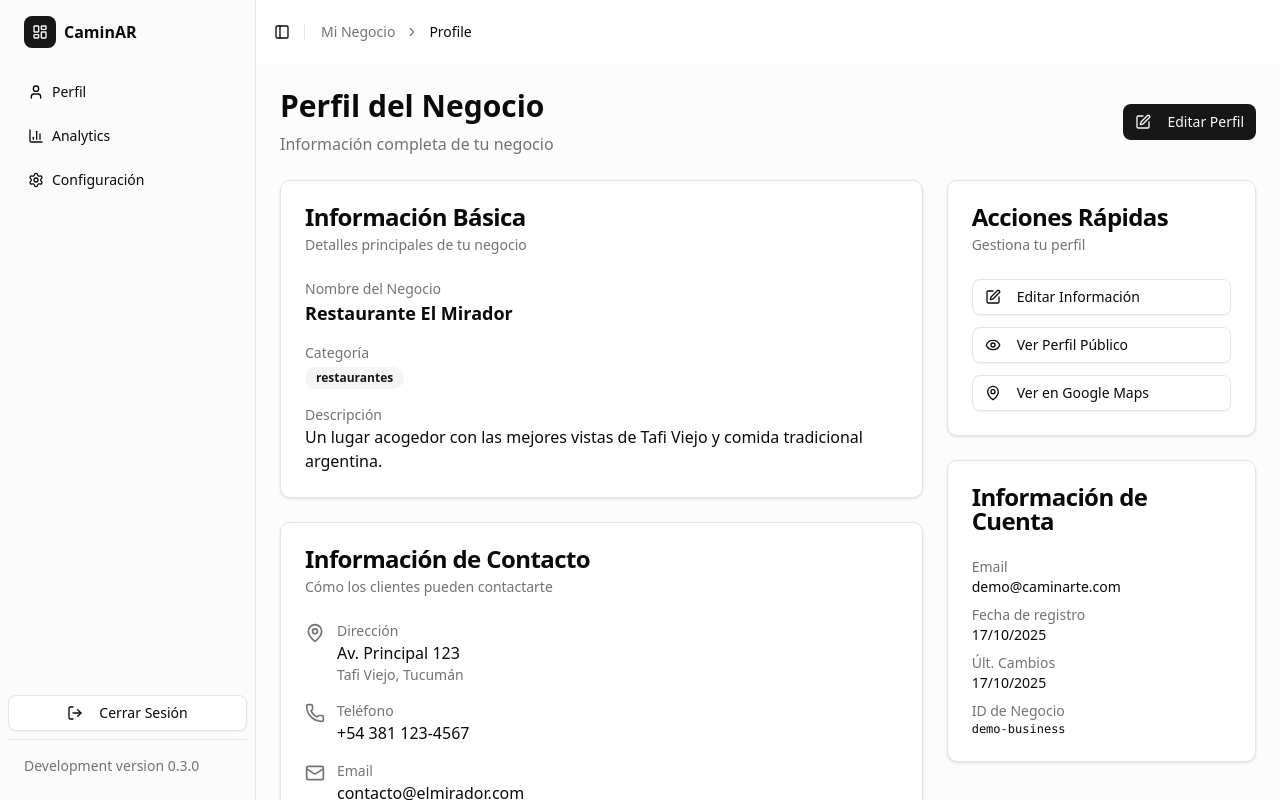
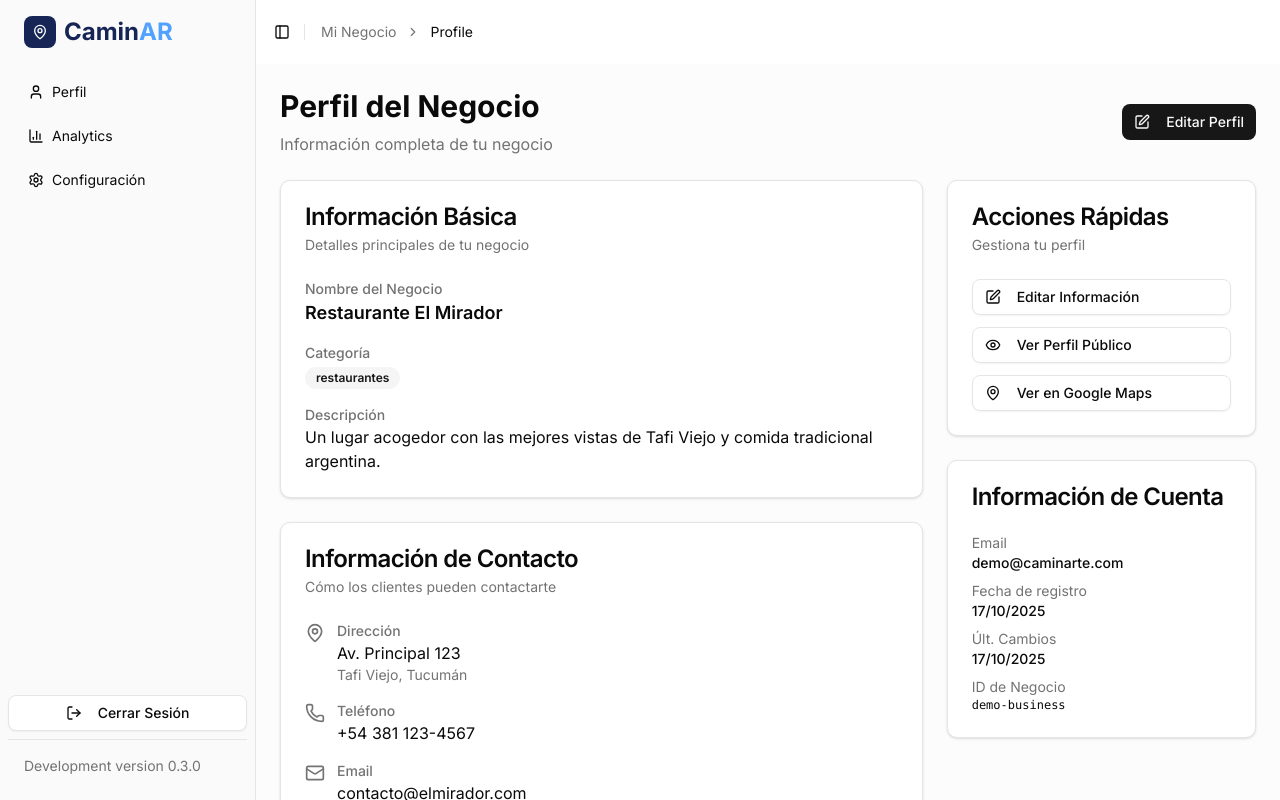
Before and after one commit to Agustin-d17/CaminAR, a React (Vite) app: page /business/dashboard/profile in a window 1280 px wide. Shown: the top 800 px of the page. Built offline with nearby package versions, Linux system fonts and the light colour scheme; sample sign-in values are in the browser's storage.

Commit message:
Change logo colours

```diff
--- a/src/index.css
+++ b/src/index.css
@@ -1,8 +1,8 @@
+@import url('https://fonts.googleapis.com/css2?family=Inter:wght@100..900&display=swap');
 @import "tailwindcss";
+@plugin "tailwindcss-animate";
+@custom-variant dark (&:is(.dark *));
 
-@plugin "tailwindcss-animate";
-
-@custom-variant dark (&:is(.dark *));
 @tailwind base;
 @tailwind components;
 @tailwind utilities;
@@ -126,5 +126,6 @@
   }
   body {
     @apply bg-background text-foreground;
+    font-family: 'Inter', sans-serif;
   }
 }
--- a/src/pages/Admin/Login/AdminLogin.jsx
+++ b/src/pages/Admin/Login/AdminLogin.jsx
@@ -63,7 +63,7 @@ export default function AdminLogin() {
             </Button>
           </Link>
           <div className="absolute left-1/2 transform -translate-x-1/2">
-            <span className="text-xl font-bold">CaminAR</span>
+            <span className="text-2xl font-bold text-blue-950">Camin<span className="text-blue-400">AR</span></span>
           </div>
           <div></div>
         </div>
--- a/src/pages/Admin/Panel/AdminAppSidebar/AdminAppSidebar.jsx
+++ b/src/pages/Admin/Panel/AdminAppSidebar/AdminAppSidebar.jsx
@@ -49,10 +49,12 @@ export function AdminAppSidebar({ ...props }) {
     <Sidebar {...props}>
       <SidebarHeader>
         <div className="flex items-center gap-2 px-4 py-2">
-          <div className="flex h-8 w-8 items-center justify-center rounded-md bg-primary text-primary-foreground">
-            <LayoutDashboard className="h-4 w-4" />
+          <div className="flex h-8 w-8 items-center justify-center rounded-md bg-blue-950 text-primary-foreground">
+            <MapPin className="h-4 w-4" />
           </div>
-          <div className="font-semibold">CaminAR</div>
+          <div className="font-semibold">
+            <span className="text-2xl font-bold text-blue-950">Camin<span className="text-blue-400">AR</span></span>
+          </div>
         </div>
       </SidebarHeader>
       <SidebarContent>
--- a/src/pages/Business/Dashboard/AppSidebar/AppSidebar.jsx
+++ b/src/pages/Business/Dashboard/AppSidebar/AppSidebar.jsx
@@ -1,5 +1,5 @@
 import React from "react"
-import { ChevronRight, Home, LayoutDashboard, LogOut, Settings, Users, User, ChartColumn} from "lucide-react"
+import { ChevronRight, Home, LayoutDashboard, LogOut, Settings, Users, User, ChartColumn, MapPin} from "lucide-react"
 import { Collapsible, CollapsibleContent, CollapsibleTrigger } from "@/components/ui/collapsible"
 import {
   Sidebar,
@@ -44,10 +44,12 @@ export function AppSidebar({ ...props }) {
     <Sidebar {...props}>
       <SidebarHeader>
         <div className="flex items-center gap-2 px-4 py-2">
-          <div className="flex h-8 w-8 items-center justify-center rounded-md bg-primary text-primary-foreground">
-            <LayoutDashboard className="h-4 w-4" />
+          <div className="flex h-8 w-8 items-center justify-center rounded-md bg-blue-950 text-primary-foreground">
+            <MapPin className="h-4 w-4" />
           </div>
-          <div className="font-semibold">CaminAR</div>
+          <div className="font-semibold">
+            <span className="text-2xl font-bold text-blue-950">Camin<span className="text-blue-400">AR</span></span>
+          </div>
         </div>
       </SidebarHeader>
       <SidebarContent>
--- a/src/pages/Business/Login/BusinessLogin.jsx
+++ b/src/pages/Business/Login/BusinessLogin.jsx
@@ -48,7 +48,7 @@ export default function BusinessLogin() {
             </Button>
           </Link>
           <div className="absolute left-1/2 transform -translate-x-1/2">
-            <span className="text-xl font-bold">CaminAR</span>
+            <span className="text-2xl font-bold text-blue-950">Camin<span className="text-blue-400">AR</span></span>
           </div>
           <div></div>
         </div>
--- a/src/pages/Business/Register/BusinessRegister.jsx
+++ b/src/pages/Business/Register/BusinessRegister.jsx
@@ -439,7 +439,7 @@ export default function BusinessRegister() {
             </Button>
           </Link>
           <div className="absolute left-1/2 transform -translate-x-1/2">
-            <span className="text-xl font-bold">CaminAR</span>
+            <span className="text-2xl font-bold text-blue-950">Camin<span className="text-blue-400">AR</span></span>
           </div>
           <div></div>
         </div>
--- a/src/pages/Place/Place.jsx
+++ b/src/pages/Place/Place.jsx
@@ -32,8 +32,8 @@ export default function PlacePage() {
         </Button>
 
         {/* Title */}
-        <div className="absolute left-1/2 transform -translate-x-1/2 text-xl font-bold text-primary">
-          CaminAR
+        <div className="absolute left-1/2 transform -translate-x-1/2 text-primary">
+          <span className="text-2xl font-bold text-blue-950">Camin<span className="text-blue-400">AR</span></span>
         </div>
       </nav>
 
--- a/src/pages/Places/Places.jsx
+++ b/src/pages/Places/Places.jsx
@@ -54,8 +54,8 @@ export default function PlacesPage() {
               <ArrowLeft className="h-5 w-5" />
             </Button>
         </Link>
-        <div className="absolute left-1/2 transform -translate-x-1/2 text-xl font-bold text-primary">
-          CaminAR
+        <div className="absolute left-1/2 transform -translate-x-1/2 text-primary">
+          <span className="text-2xl font-bold text-blue-950">Camin<span className="text-blue-400">AR</span></span>
         </div>
       </nav>
 
```
